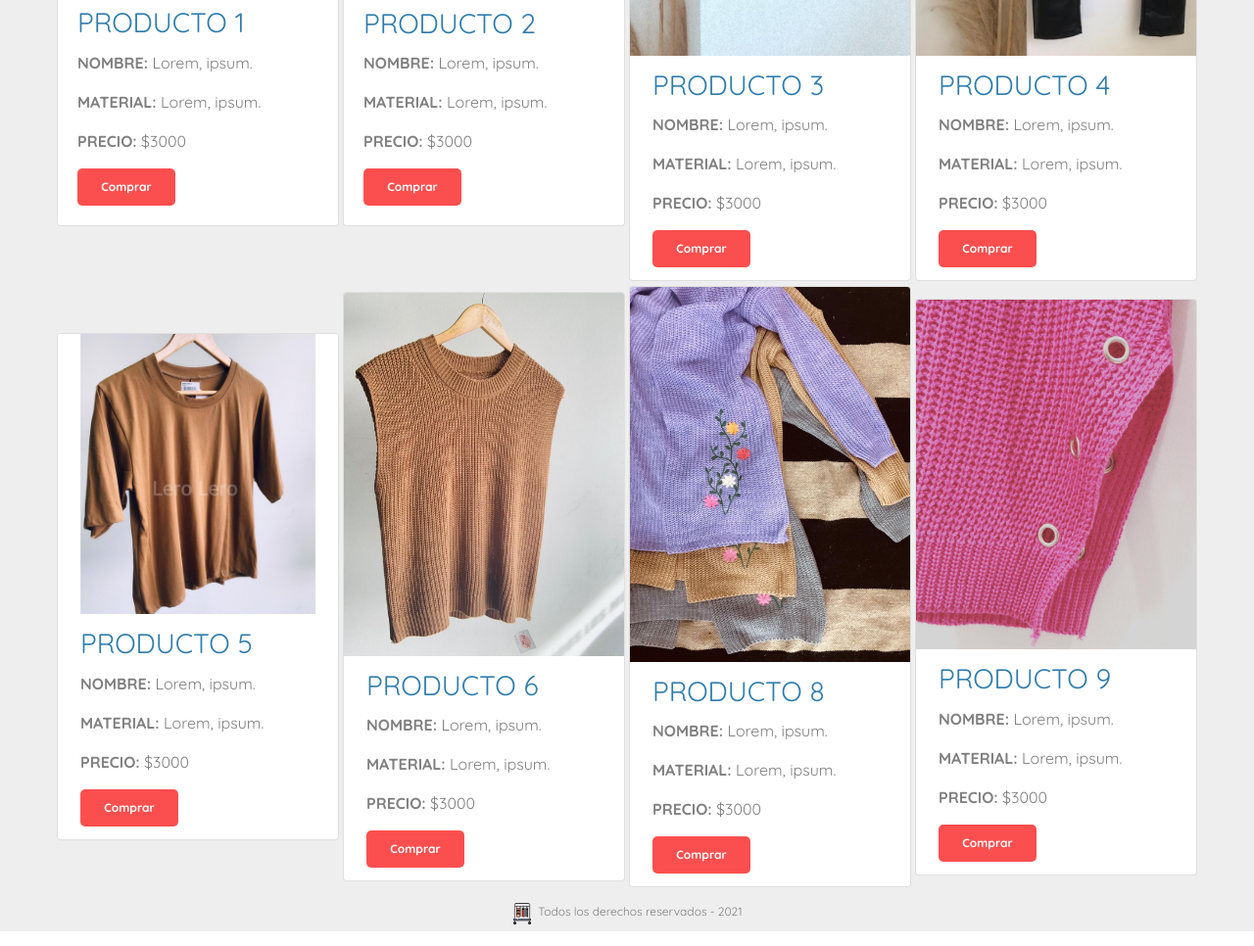
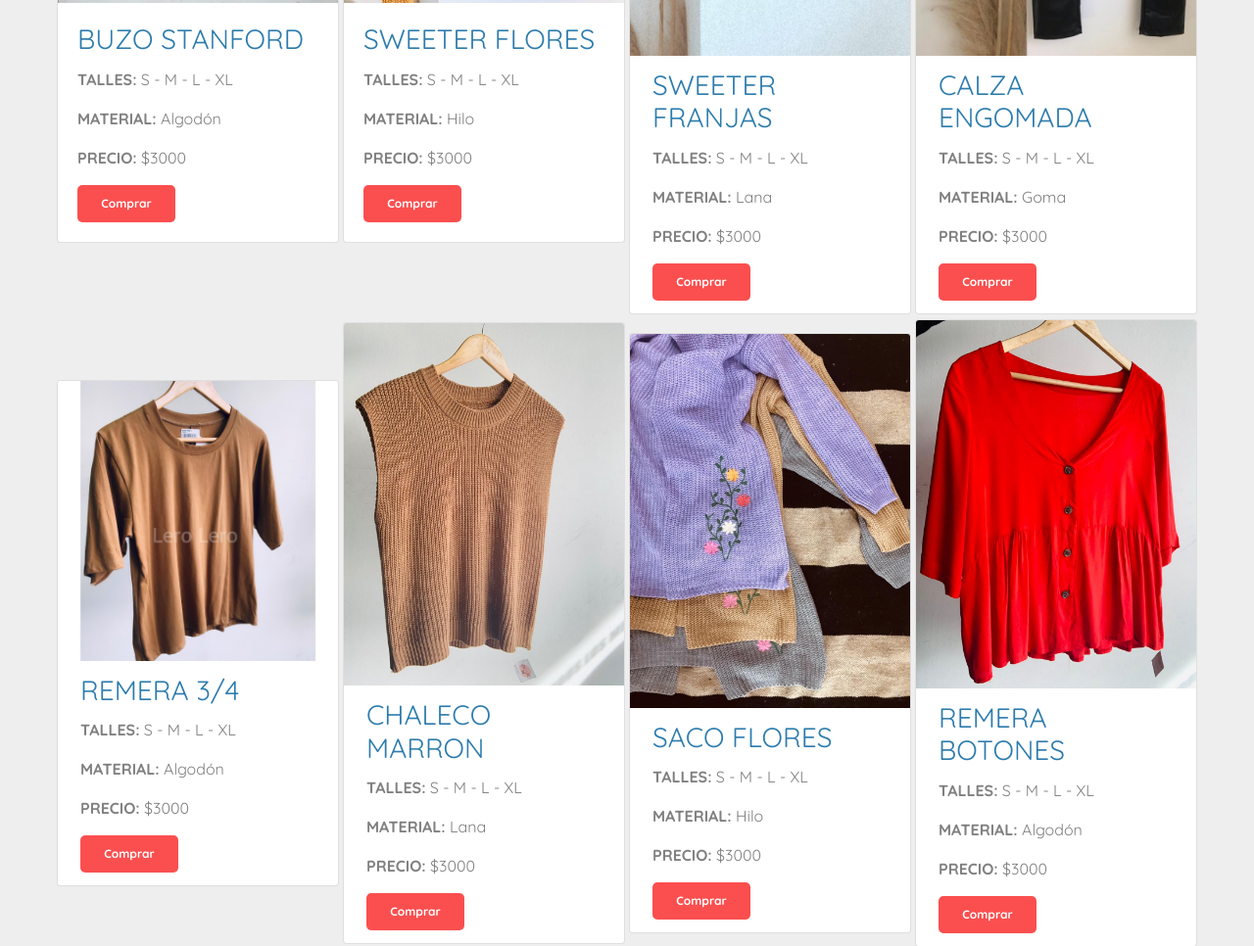
Before and after one commit to quinterodiego/ch-proyecto-final, a website: page views/productos.html in a window 1280 px wide. Shown: the part 507-1473 px from the top of the page at 98% size. Drawn offline with nearby package versions, Linux system fonts and the light colour scheme.

Commit message:
agrego mas productos

```diff
--- a/views/productos.html
+++ b/views/productos.html
@@ -95,9 +95,9 @@
                 <div class="card producto" style="width: 18rem;">
                     <img src="./../img/ropa/producto1.jpg" class="card-img-top producto__imagen" alt="Producto 1">
                     <div class="card-body"><!-- BLOQUE 2 -->
-                        <h3 class="card-title">PRODUCTO 1</h3>
-                        <p class="card-text"><strong>NOMBRE:</strong> Lorem, ipsum.</p>
-                        <p class="card-text"><strong>MATERIAL:</strong> Lorem, ipsum.</p>
+                        <h3 class="card-title">BUZO STANFORD</h3>
+                        <p class="card-text"><strong>TALLES:</strong> S - M - L - XL</p>
+                        <p class="card-text"><strong>MATERIAL:</strong> Algodón</p>
                         <p class="card-text"><strong>PRECIO:</strong> $3000</p>
                         <a href="#" class="btn boton btn-primary">Comprar</a>
                     </div>
@@ -105,9 +105,9 @@
                 <div class="card producto" style="width: 18rem;">
                     <img src="./../img/ropa/producto2.jpg" class="card-img-top producto__imagen" alt="Producto 2">
                     <div class="card-body">
-                        <h3 class="card-title">PRODUCTO 2</h3>
-                        <p class="card-text"><strong>NOMBRE:</strong> Lorem, ipsum.</p>
-                        <p class="card-text"><strong>MATERIAL:</strong> Lorem, ipsum.</p>
+                        <h3 class="card-title">SWEETER FLORES</h3>
+                        <p class="card-text"><strong>TALLES:</strong> S - M - L - XL</p>
+                        <p class="card-text"><strong>MATERIAL:</strong> Hilo</p>
                         <p class="card-text"><strong>PRECIO:</strong> $3000</p>
                         <a href="#" class="btn boton btn-primary">Comprar</a>
                     </div>
@@ -115,9 +115,9 @@
                 <div class="card producto" style="width: 18rem;">
                     <img src="./../img/ropa/producto3.jpg" class="card-img-top producto__imagen" alt="Producto 3">
                     <div class="card-body producto__detalle">
-                        <h3 class="card-title">PRODUCTO 3</h3>
-                        <p class="card-text"><strong>NOMBRE:</strong> Lorem, ipsum.</p>
-                        <p class="card-text"><strong>MATERIAL:</strong> Lorem, ipsum.</p>
+                        <h3 class="card-title">SWEETER FRANJAS</h3>
+                        <p class="card-text"><strong>TALLES:</strong> S - M - L - XL</p>
+                        <p class="card-text"><strong>MATERIAL:</strong> Lana</p>
                         <p class="card-text"><strong>PRECIO:</strong> $3000</p>
                         <a href="#" class="btn boton btn-primary">Comprar</a>
                     </div>
@@ -125,9 +125,9 @@
                 <div class="card producto" style="width: 18rem;">
                     <img src="./../img/ropa/producto4.jpg" class="card-img-top producto__imagen" alt="Producto 4">
                     <div class="card-body producto__detalle">
-                        <h3 class="card-title">PRODUCTO 4</h3>
-                        <p class="card-text"><strong>NOMBRE:</strong> Lorem, ipsum.</p>
-                        <p class="card-text"><strong>MATERIAL:</strong> Lorem, ipsum.</p>
+                        <h3 class="card-title">CALZA ENGOMADA</h3>
+                        <p class="card-text"><strong>TALLES:</strong> S - M - L - XL</p>
+                        <p class="card-text"><strong>MATERIAL:</strong> Goma</p>
                         <p class="card-text"><strong>PRECIO:</strong> $3000</p>
                         <a href="#" class="btn boton btn-primary">Comprar</a>
                     </div>
@@ -135,9 +135,9 @@
                 <div class="card producto" style="width: 18rem;">
                     <img src="./../img/ropa/producto5.jpg" class="card-img-top producto__imagen" alt="Producto 5">
                     <div class="card-body producto__detalle">
-                        <h3 class="card-title">PRODUCTO 5</h3>
-                        <p class="card-text"><strong>NOMBRE:</strong> Lorem, ipsum.</p>
-                        <p class="card-text"><strong>MATERIAL:</strong> Lorem, ipsum.</p>
+                        <h3 class="card-title">REMERA 3/4</h3>
+                        <p class="card-text"><strong>TALLES:</strong> S - M - L - XL</p>
+                        <p class="card-text"><strong>MATERIAL:</strong> Algodón</p>
                         <p class="card-text"><strong>PRECIO:</strong> $3000</p>
                         <a href="#" class="btn boton btn-primary">Comprar</a>
                     </div>
@@ -145,9 +145,9 @@
                 <div class="card producto" style="width: 18rem;">
                     <img src="./../img/ropa/producto6.jpg" class="card-img-top producto__imagen" alt="Producto 6">
                     <div class="card-body producto__detalle">
-                        <h3 class="card-title">PRODUCTO 6</h3>
-                        <p class="card-text"><strong>NOMBRE:</strong> Lorem, ipsum.</p>
-                        <p class="card-text"><strong>MATERIAL:</strong> Lorem, ipsum.</p>
+                        <h3 class="card-title">CHALECO MARRON</h3>
+                        <p class="card-text"><strong>TALLES:</strong> S - M - L - XL</p>
+                        <p class="card-text"><strong>MATERIAL:</strong> Lana</p>
                         <p class="card-text"><strong>PRECIO:</strong> $3000</p>
                         <a href="#" class="btn boton btn-primary">Comprar</a>
                     </div>
@@ -155,19 +155,59 @@
                 <div class="card producto" style="width: 18rem;">
                     <img src="./../img/ropa/producto8.jpg" class="card-img-top producto__imagen" alt="Producto 7">
                     <div class="card-body producto__detalle">
-                        <h3 class="card-title">PRODUCTO 8</h3>
-                        <p class="card-text"><strong>NOMBRE:</strong> Lorem, ipsum.</p>
-                        <p class="card-text"><strong>MATERIAL:</strong> Lorem, ipsum.</p>
+                        <h3 class="card-title">SACO FLORES</h3>
+                        <p class="card-text"><strong>TALLES:</strong> S - M - L - XL</p>
+                        <p class="card-text"><strong>MATERIAL:</strong> Hilo</p>
                         <p class="card-text"><strong>PRECIO:</strong> $3000</p>
                         <a href="#" class="btn boton btn-primary">Comprar</a>
                     </div>
                 </div>
                 <div class="card producto" style="width: 18rem;">
-                    <img src="./../img/ropa/producto10.jpg" class="card-img-top producto__imagen" alt="Producto 8">
+                    <img src="./../img/ropa/producto9.jpg" class="card-img-top producto__imagen" alt="Producto 8">
                     <div class="card-body producto__detalle">
-                        <h3 class="card-title">PRODUCTO 9</h3>
-                        <p class="card-text"><strong>NOMBRE:</strong> Lorem, ipsum.</p>
-                        <p class="card-text"><strong>MATERIAL:</strong> Lorem, ipsum.</p>
+                        <h3 class="card-title">REMERA BOTONES</h3>
+                        <p class="card-text"><strong>TALLES:</strong> S - M - L - XL</p>
+                        <p class="card-text"><strong>MATERIAL:</strong> Algodón</p>
+                        <p class="card-text"><strong>PRECIO:</strong> $3000</p>
+                        <a href="#" class="btn boton btn-primary">Comprar</a>
+                    </div>
+                </div>
+                <div class="card producto" style="width: 18rem;">
+                    <img src="./../img/accesorios/WhatsApp Image 2021-06-03 at 22.34.03.jpeg" class="card-img-top producto__imagen" alt="Producto 8">
+                    <div class="card-body producto__detalle">
+                        <h3 class="card-title">REMERA BOTONES</h3>
+                        <p class="card-text"><strong>TALLES:</strong> S - M - L - XL</p>
+                        <p class="card-text"><strong>MATERIAL:</strong> Algodón</p>
+                        <p class="card-text"><strong>PRECIO:</strong> $3000</p>
+                        <a href="#" class="btn boton btn-primary">Comprar</a>
+                    </div>
+                </div>
+                <div class="card producto" style="width: 18rem;">
+                    <img src="./../img/accesorios/WhatsApp Image 2021-06-03 at 22.34.04.jpeg" class="card-img-top producto__imagen" alt="Producto 8">
+                    <div class="card-body producto__detalle">
+                        <h3 class="card-title">REMERA BOTONES</h3>
+                        <p class="card-text"><strong>TALLES:</strong> S - M - L - XL</p>
+                        <p class="card-text"><strong>MATERIAL:</strong> Algodón</p>
+                        <p class="card-text"><strong>PRECIO:</strong> $3000</p>
+                        <a href="#" class="btn boton btn-primary">Comprar</a>
+                    </div>
+                </div>
+                <div class="card producto" style="width: 18rem;">
+                    <img src="./../img/accesorios/WhatsApp Image 2021-06-03 at 22.34.05 (1).jpeg" class="card-img-top producto__imagen" alt="Producto 8">
+                    <div class="card-body producto__detalle">
+                        <h3 class="card-title">REMERA BOTONES</h3>
+                        <p class="card-text"><strong>TALLES:</strong> S - M - L - XL</p>
+                        <p class="card-text"><strong>MATERIAL:</strong> Algodón</p>
+                        <p class="card-text"><strong>PRECIO:</strong> $3000</p>
+                        <a href="#" class="btn boton btn-primary">Comprar</a>
+                    </div>
+                </div>
+                <div class="card producto" style="width: 18rem;">
+                    <img src="./../img/accesorios/WhatsApp Image 2021-06-03 at 22.34.05 (2).jpeg" class="card-img-top producto__imagen" alt="Producto 8">
+                    <div class="card-body producto__detalle">
+                        <h3 class="card-title">REMERA BOTONES</h3>
+                        <p class="card-text"><strong>TALLES:</strong> S - M - L - XL</p>
+                        <p class="card-text"><strong>MATERIAL:</strong> Algodón</p>
                         <p class="card-text"><strong>PRECIO:</strong> $3000</p>
                         <a href="#" class="btn boton btn-primary">Comprar</a>
                     </div>
```
